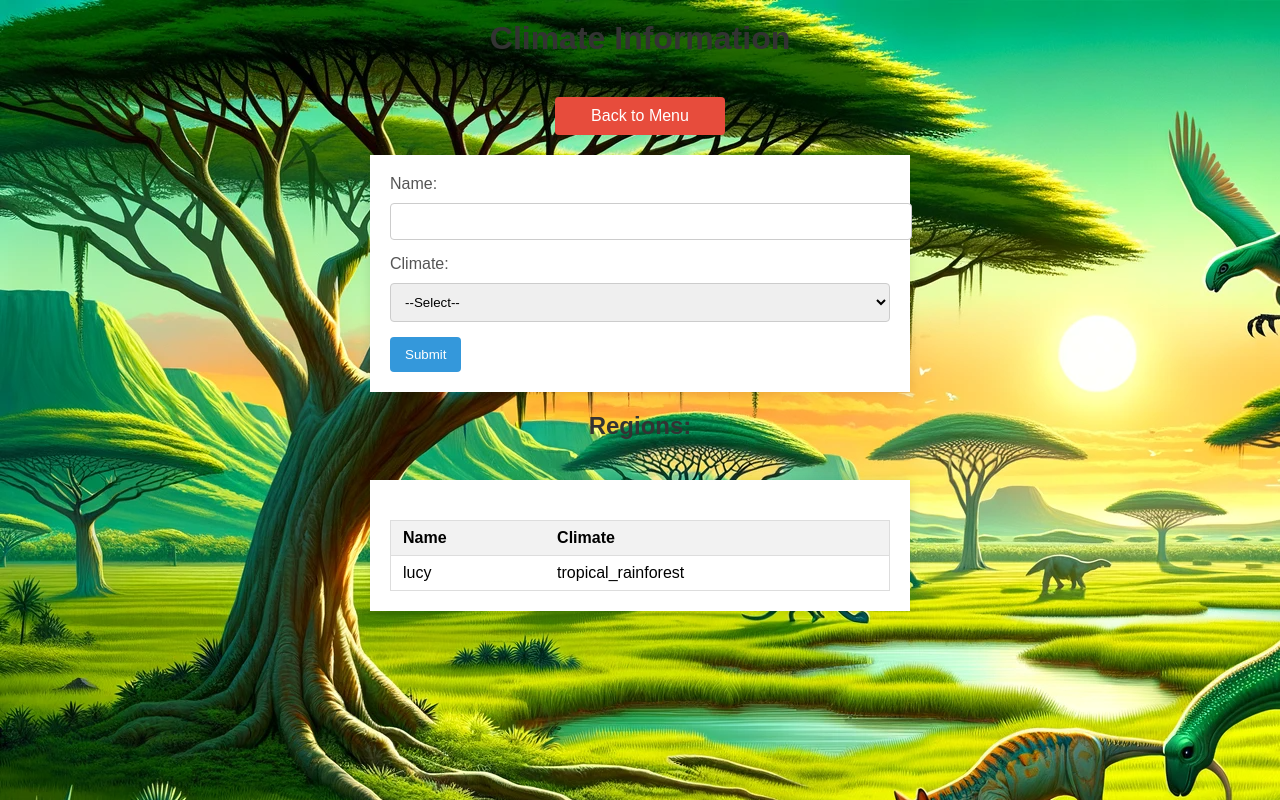
After one commit to Arthur158/biodiv, a Flask app: page /add_region in a window 1280 px wide. The commit adds this page. Run offline with Flask 3, Linux system fonts and the light colour scheme; data comes from the database, SQL or seed files in the repository.

Commit message:
Finalize basic class system(to be improved upon), Added a basic app to navigate the different creation menus. Also added nice AI illustrations

```diff
--- a/app.py
+++ b/app.py
@@ -1,5 +1,10 @@
-from flask import Flask, request, render_template, request, redirect, url_for
+from flask import Flask, request, render_template, request, redirect, url_for, g
 import sqlite3
+
+from classes.planet import Planet
+from classes.region import Region
+from constants import DATABASE_NAME, STRINGS_TO_CLIMATES
+from errors import InputError
 
 app = Flask(__name__)
 
@@ -7,47 +12,75 @@ app = Flask(__name__)
 def index():
     return render_template('welcome.html')
 
-def init_db():
-    conn = sqlite3.connect('example.db')
+@app.route('/add_region', methods=['GET', 'POST'])
+def add_region():
+    if request.method == 'POST':
+        name = request.form.get('name')
+        climate = request.form.get('climate')
+
+        if name and climate:  # Basic validation
+            try:
+                print(name + "and" + climate)
+                # Uncomment if you want to use g.planet and custom exception
+                # g.planet.add_region(Region(name, STRINGS_TO_CLIMATES[climate]))
+                conn = sqlite3.connect(DATABASE_NAME)
+                c = conn.cursor()
+                c.execute("INSERT INTO regions (name, climate) VALUES (?, ?)", (name, climate))
+                conn.commit()
+                conn.close()
+            except Exception as e:  # General exception for demo; specify exceptions for production
+                print(f"An error occurred: {e}")
+
+            # Redirect to the same add_region page to prevent form resubmission issues
+            return redirect(url_for('add_region'))
+
+    # Fetch regions from the database
+    conn = sqlite3.connect('planet.db')
     c = conn.cursor()
-    # Create 'users' table
-    try:
-        c.execute('''
-    CREATE TABLE IF NOT EXISTS users (
-        id INTEGER PRIMARY KEY AUTOINCREMENT,
-        name TEXT NOT NULL,
-        email TEXT NOT NULL
-    );
-    ''')
-        conn.commit()
-    except sqlite3.OperationalError as e:
-        print("Table couldn't be created:", e)
+    c.execute("SELECT name, climate FROM regions")
+    regions = c.fetchall()
     conn.close()
 
-@app.route('/add_user', methods=['GET', 'POST'])
-def add_user():
+    return render_template('add_region.html', regions= regions)
+
+@app.route('/add_species', methods=['GET', 'POST'])
+def add_species():
     if request.method == 'POST':
-        name = request.form['name']
-        email = request.form['email']
+        # Using get() to fetch form data. This will return None if the key doesn't exist.
+        name = request.form.get('name')
 
-        conn = sqlite3.connect('example.db')
-        c = conn.cursor()
-        c.execute("INSERT INTO users (name, email) VALUES (?, ?)", (name, email))
-        conn.commit()
-        conn.close()
+        # Fetching checkboxes' values and aggregating them
+        trophic_types = request.form.getlist('trophic_type')  # This will return a list of checked values, like ['carnivore', 'herbivore']
+        print(trophic_types)
+        print("")
+        aggregated_trophic_type = ", ".join(trophic_types)
 
-        return redirect(url_for('get_users'))
-    return render_template('add_user.html')
+        conn = sqlite3.connect("planet.db")
+        cursor = conn.cursor()
 
-@app.route('/get_users')
-def get_users():
-    conn = sqlite3.connect('example.db')
+        try:
+            cursor.execute("INSERT INTO species (name, trophic_type) VALUES (?, ?)", (name, aggregated_trophic_type))
+            conn.commit()
+            msg = "Species successfully added!"
+        except Exception as e:
+            conn.rollback()
+            msg = "Error occurred in insert operation: " + str(e)
+        finally:
+            conn.close()
+
+        # Redirect to the same add_species page to prevent form resubmission issues
+        return redirect(url_for('add_species'))
+
+    # Fetch regions from the database
+    conn = sqlite3.connect('planet.db')
     c = conn.cursor()
-    c.execute("SELECT * FROM users")
-    users = c.fetchall()
+    c.execute("SELECT name, trophic_type FROM species")
+    species = c.fetchall()
     conn.close()
-    return str(users)
+
+    return render_template('add_species.html', species= species)
+
+
 
 if __name__ == '__main__':
-    init_db()
     app.run(debug=True)
--- a/classes/diet.py
+++ b/classes/diet.py
@@ -1,6 +1,6 @@
 from enum import Enum, auto
 
-class diet(Enum):
+class Diet(Enum):
     carnivore = auto()
     herbivore = auto()
     autotrophic = auto()
--- a/classes/region.py
+++ b/classes/region.py
@@ -1,4 +1,5 @@
 from classes.climate import Temperature, Humidity, Climate, infer_climate
+from classes.population import Population
 from errors import InputError
 
 class Region:
@@ -17,3 +18,6 @@ class Region:
             self.climate = infer_climate(temperature, humidity)
         self.name = name
         self.populations = []
+
+    def add_population(self, population: Population):
+        self.populations.append(population)
--- a/classes/species.py
+++ b/classes/species.py
@@ -1,4 +1,4 @@
-from diet import Diet
+from classes.diet import Diet
 from typing import Set
 
 class Species:
--- /dev/null
+++ b/constants.py
@@ -0,0 +1,17 @@
+#constants
+
+from classes.climate import Climate
+
+
+STRINGS_TO_CLIMATES = {
+    "tropical_rainforest": Climate.tropical_rainforest,
+    "tropical_savanna": Climate.tropical_savanna ,
+    "hot_desert": Climate.hot_desert ,
+    "oceanic": Climate.oceanic ,
+    "mediterannean": Climate.mediterannean ,
+    "cold_continental": Climate.cold_continental,
+    "cold_desert": Climate.cold_desert,
+    "semi_arid": Climate.semi_arid,
+    "tundra": Climate.tundra,
+}
+DATABASE_NAME = "planet.db";
--- /dev/null
+++ b/templates/add_region.html
@@ -0,0 +1,154 @@
+<!DOCTYPE html>
+<html lang="en">
+<head>
+    <meta charset="UTF-8">
+    <title>Climate Form</title>
+    <style>
+        body {
+            background-image: url("{{ url_for('static', filename='images/1.png') }}");
+            font-family: 'Arial', sans-serif;
+            background-color: #f4f4f4;
+            margin: 0;
+            padding: 0;
+            height: 100vh;  /* makes sure the body takes up full viewport height */
+            display: flex;
+            flex-direction: column;
+            align-items: center;
+        }
+
+        h1, h2 {
+            text-align: center;
+            color: #333;
+            margin: 20px 0;
+        }
+
+        form {
+            width: 500px;
+            padding: 20px;
+            background-color: #ffffff;
+            box-shadow: 0 0 10px rgba(0, 0, 0, 0.1);
+        }
+
+        label {
+            display: block;
+            margin-bottom: 10px;
+            color: #555;
+        }
+
+        input[type="text"], select {
+            width: 100%;
+            padding: 10px;
+            margin-bottom: 15px;
+            border: 1px solid #ccc;
+            border-radius: 4px;
+        }
+
+        input[type="submit"] {
+            background-color: #3498db;
+            color: #ffffff;
+            padding: 10px 15px;
+            border: none;
+            border-radius: 4px;
+            cursor: pointer;
+        }
+
+        input[type="submit"]:hover {
+            background-color: #2980b9;
+        }
+
+        .results {
+            width: 500px;
+            margin: 20px 0;
+            padding: 20px;
+            background-color: #ffffff;
+            box-shadow: 0 0 10px rgba(0, 0, 0, 0.1);
+            max-height: calc(100vh - 300px);  /* setting a max-height based on the viewport height */
+            overflow-y: auto;  /* makes this div scrollable if the content exceeds its max height */
+        }
+
+        table {
+            border-collapse: collapse;
+            width: 100%;
+            margin-top: 20px;
+            border: 1px solid #ddd;
+            background-color: #ffffff;
+        }
+
+        th, td {
+            border-bottom: 1px solid #ddd;
+            padding: 8px 12px;
+            text-align: left;
+        }
+
+        th {
+            background-color: #f2f2f2;
+        }
+
+        tr:hover {
+            background-color: #f5f5f5;
+        }
+
+        .back-btn {
+            width: 150px;
+            margin: 20px auto;
+            padding: 10px;
+            text-align: center;
+            background-color: #e74c3c;
+            color: #ffffff;
+            border-radius: 4px;
+            text-decoration: none;
+        }
+
+        .back-btn:hover {
+            background-color: #c0392b;
+        }
+    </style>
+</head>
+<body>
+    <h1>Climate Information</h1>
+    <a href="/" class="back-btn">Back to Menu</a>
+
+    <form action="/add_region" method="post">
+        <label for="name">Name:</label>
+        <input type="text" id="name" name="name" required>
+        <br>
+
+        <label for="climate">Climate:</label>
+        <select id="climate" name="climate" required>
+            <option value="">--Select--</option>
+            <option value="tropical_rainforest">tropical_rainforest</option>
+            <option value="tropical_savanna">tropical_savanna</option>
+            <option value="hot_desert">hot_desert</option>
+            <option value="oceanic">oceanic</option>
+            <option value="mediterranean">mediterranean</option>
+            <option value="semi_arid">semi_arid</option>
+            <option value="tundra">tundra</option>
+            <option value="cold_continental">cold_continental</option>
+            <option value="cold_desert">cold_desert</option>
+        </select>
+        <br>
+
+        <input type="submit" value="Submit">
+    </form>
+
+    <h2>Regions:</h2>
+    <div class="results">
+        <table>
+            <thead>
+                <tr>
+                    <th>Name</th>
+                    <th>Climate</th>
+                </tr>
+            </thead>
+            <tbody>
+                {% for region in regions %}
+                <tr>
+                    <td>{{ region[0] }}</td>
+                    <td>{{ region[1] }}</td>
+                </tr>
+                {% endfor %}
+            </tbody>
+        </table>
+    </div>
+</body>
+</html>
```
Also changed, not shown: classes/climate.py (+11 -7 lines), classes/planet.py (added, +9 -0 lines), classes/population.py (+7 -0 lines), create_tables.py (added, +52 -0 lines), templates/add_species.html (added, +193 -0 lines), templates/add_user.html (deleted, +0 -17 lines), templates/welcome.html (+58 -3 lines), example.db (deleted), planet.db (added), static/images/1.png (added), static/images/2.png (added), 1 other file.
